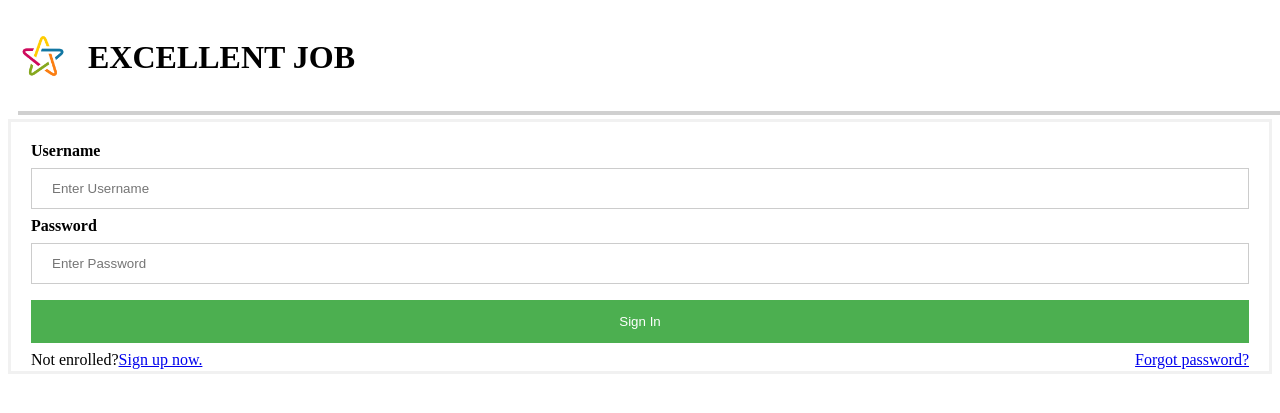
After one commit to jdgamble555/cs-467-cst-osu, a PHP site: page /view/Login.html in a window 1280 px wide. The commit adds this page. Shown: the top 413 px of the page. Run offline with PHP 8.4, Linux system fonts and the light colour scheme.

Commit message:
Created first HTML login page.

```diff
--- a/css/main.css
+++ b/css/main.css
@@ -1,3 +1,61 @@
-body {
-    background: purple;
+.header img {
+	float: left;
+	width: 70px;
+	height: 70px;
 }
+
+.header h1 {
+	position: relative;
+	top: 18px;
+	left: 10px;
+}
+
+h1 {
+	border-bottom: 4px solid #d0d0d0;
+	padding-bottom: 35px;
+}
+
+form {
+	border: 3px solid #f1f1f1;
+}
+
+/* Full-width inputs */
+input[type=text], input[type=password] {
+	width: 100%;
+	padding: 12px 20px;
+	margin: 8px 0;
+	display: inline-block;
+	border: 1px solid #ccc;
+	box-sizing: border-box;
+}
+
+/* Style for all buttons */
+button {
+	background-color: #4CAF50;
+	color: white;
+	padding: 14px 20px;
+	margin: 8px 0;
+	border: none;
+	cursor: pointer;
+	width: 100%;
+}
+
+/* Add a hand hover effect for buttons */
+button:hover {
+	opacity: 0.8;
+}
+
+/* Add padding to containers */
+.container {
+	padding: 20px;
+}
+
+span.psw {
+	float: right;
+/*	padding-top: 16px;*/
+}
+
+span.signup {
+	float: left;
+/*	padding-top: 16px;*/
+}
--- /dev/null
+++ b/view/Login.html
@@ -0,0 +1,38 @@
+<!DOCTYPE html>
+<html lang="en">
+<head>
+    <meta charset="utf-8">
+    <title>CS467 Capstone Project</title>
+    <!-- add icon link -->
+    <link rel="icon" href="../img/star_logo.jpg" type="image/x-icon">
+
+    <link rel="stylesheet" type="text/css" href="../css/main.css">
+</head>
+
+<body>
+<!--     Comment     -->
+    <div class="header">
+        <img src="../img/star_logo.jpg" alt="logo">
+        <h1>EXCELLENT JOB</h1>
+    </div>
+
+    <!--     Login Form     -->
+    <form action="login.php">
+        <!--     User Log In     -->
+        <div class="container">
+            <label for="uname"><b>Username</b></label>
+            <input type="text" placeholder="Enter Username" name="uname" required>
+
+            <label for="psw"><b>Password</b></label>
+            <input type="password" placeholder="Enter Password" name="psw" required>
+
+            <button type="submit">Sign In</button>
+
+            <!--     User Forgot Password     -->
+            <span class="psw"><a href="#">Forgot password?</a></span>
+            <span class="signup">Not enrolled?<a href="#">Sign up now.</a></span>
+        </div>
+    </form>
+
+</body>
+</html>
```
Also changed, not shown: img/introduction.jpg (added), img/star_logo.jpg (added).
